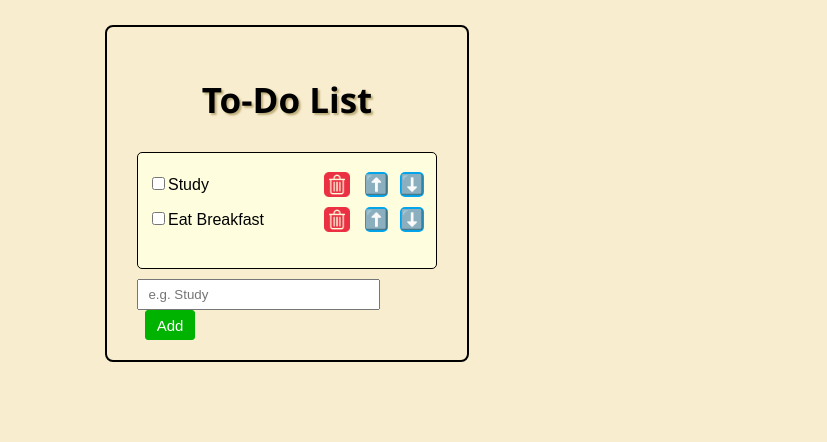
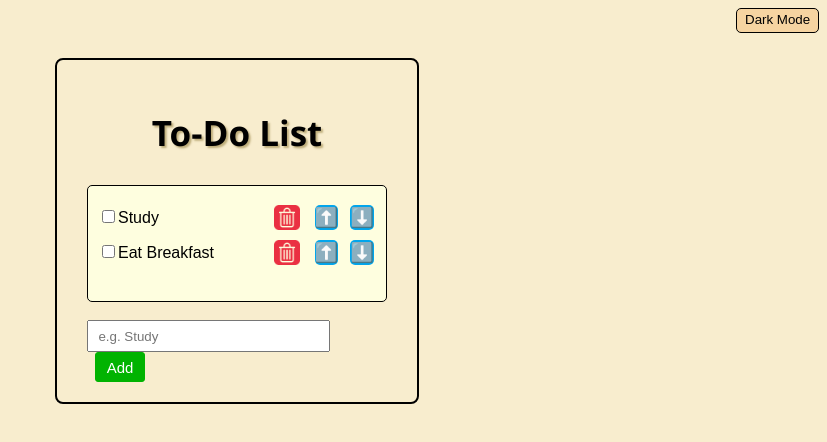
Before and after one commit to Niduka292/ToDoList, a React (Vite) app in the folder to-do-list-app/: page / in a window 1280 px wide. Shown: the top 442 px of the page, without its empty margins (453-1280 px from the left). Built offline with nearby package versions, Linux system fonts and the light colour scheme.

Commit message:
Add feature to switch themes and add final touches

```diff
--- a/to-do-list-app/src/ToDoList.jsx
+++ b/to-do-list-app/src/ToDoList.jsx
@@ -1,4 +1,4 @@
-import React, { useState } from "react";
+import React, { useEffect, useState } from "react";
 import trashIcon from "./assets/deleteIcon.png"
 
 function ToDoList() {
@@ -8,6 +8,21 @@ function ToDoList() {
         { id: 2, taskName: "Eat Breakfast", isChecked: false },
     ]);
     const [userInput, setUserInput] = useState("");
+    const [isDarkTheme, setIsDarkTheme] = useState(false);
+    const [themeOption, setThemeOption] = useState("Dark Mode")
+
+    function handleThemeToggle(){
+        setIsDarkTheme(!isDarkTheme);
+
+    }
+
+    useEffect(() => {
+        setThemeOption(isDarkTheme ? "Light Mode" : "Dark Mode");
+    },[isDarkTheme]);
+
+    useEffect(() => {
+        document.body.classList.toggle("dark", isDarkTheme);
+    },[isDarkTheme]);
 
     function handleInput(event) {
         setUserInput(event.target.value);
@@ -24,7 +39,7 @@ function ToDoList() {
             const checked = tasks.filter(task => task.isChecked);
             const unchecked = tasks.filter(task => !task.isChecked);
 
-            const updatedTasks = [...unchecked,newTask,...checked];
+            const updatedTasks = [...unchecked, newTask, ...checked];
             setTasks(updatedTasks);
             setUserInput("");
 
@@ -32,15 +47,15 @@ function ToDoList() {
     }
 
     function removeTask(id) {
-        const updated = tasks.filter((_, i) => i !== id);
+        const updated = tasks.filter(task => task.id !== id);
         setTasks(updated);
     }
 
     function moveTaskUp(index) {
         const updatedTasks = [...tasks];
-        if(index > 0){
-            [updatedTasks[index],updatedTasks[index - 1]]=
-            [updatedTasks[index - 1],updatedTasks[index]];
+        if (index > 0) {
+            [updatedTasks[index], updatedTasks[index - 1]] =
+                [updatedTasks[index - 1], updatedTasks[index]];
             setTasks(updatedTasks);
         }
 
@@ -49,18 +64,18 @@ function ToDoList() {
 
     function moveTaskDown(index) {
         const updatedTasks = [...tasks];
-        if(index < tasks.length - 1){
-            [updatedTasks[index + 1],updatedTasks[index]]=
-            [updatedTasks[index],updatedTasks[index + 1]];
+        if (index < tasks.length - 1) {
+            [updatedTasks[index + 1], updatedTasks[index]] =
+                [updatedTasks[index], updatedTasks[index + 1]];
             setTasks(updatedTasks);
 
-        }else{
+        } else {
             setTasks(updatedTasks);
         }
     }
 
     function handleTaskCheck(index) {
-        const updated = tasks.map((task,i) =>
+        const updated = tasks.map((task, i) =>
             i === index ? { ...task, isChecked: !task.isChecked } : task
         );
         const rendered = [
@@ -72,6 +87,12 @@ function ToDoList() {
     }
 
     return (
+        <>
+            <div className="header-div">
+                <button className="theme-toggle"
+                        onClick={handleThemeToggle}
+                >{themeOption}</button>
+            </div>
             <div className="to-do-list-container">
                 <h2 className="title">To-Do List</h2>
                 <div className="display-tasks">
@@ -88,8 +109,8 @@ function ToDoList() {
                                     ></input>
 
                                     <span className="task-text" style={{
-                                    color: task.isChecked ? "grey" : "black",
-                                    textDecoration: task.isChecked ? "line-through" : "none"
+                                        textDecoration: task.isChecked ? "line-through" : "none",
+                                        color: task.isChecked ? "grey":""
                                     }}>
                                         {task.taskName}
                                     </span>
@@ -119,7 +140,7 @@ function ToDoList() {
                         onChange={handleInput}
                         type="text"
                         onKeyDown={(e) => {
-                        if(e.key === 'Enter'){
+                            if (e.key === 'Enter') {
                                 addTask();
                             }
                         }}
@@ -127,7 +148,7 @@ function ToDoList() {
                     <button className="add-task-button" onClick={addTask}>Add</button>
                 </div>
             </div>
-
+        </>
     )
 
 }
--- a/to-do-list-app/src/index.css
+++ b/to-do-list-app/src/index.css
@@ -1,17 +1,15 @@
-li{
-    display: flex;
-    align-items: center;
-    gap: 10px;
-    margin-bottom: 5px;
-}
-
 body{
     font-family: Arial, Helvetica, sans-serif;
     background-color: rgb(248, 237, 206);
 }
 
+body.dark{
+    background-color: rgb(2, 0, 27);
+    color: white;
+}
+
 .to-do-list-container{
-    margin-left: 550px;
+    margin-left: 500px;
     width: 300px;
     padding: 20px 30px;
     border: 2px solid black;
@@ -20,21 +18,55 @@ body{
 
 }
 
+body.dark .to-do-list-container{
+    border: 1px solid rgba(3, 97, 204, 0.997);
+}
+
 .display-tasks{
     border: 1px solid black;
     padding: 0px 10px;
-    margin-bottom: 10px;
+    margin-bottom: 18px;
     border-radius: 5px;
     background-color: rgb(254, 254, 223);
+}
+
+body.dark .display-tasks{
+    border: 1px solid rgba(3, 97, 204, 0.997);
+    background-color: rgb(8, 7, 58);
+
 }
 
 .task-row{
     width: 180px;
 }
 
+li{
+    display: flex;
+    align-items: center;
+    gap: 10px;
+    margin-bottom: 5px;
+}
+
+body.dark li{
+    color: white;
+}
+
 .new-task{
-    height: 25px;
+    height: 26px;
     width: 235px;
+
+}
+
+body.dark .new-task{
+    background-color: rgb(0, 0, 75);
+    border: rgb(0, 33, 165);
+    color: white;
+    font-size: 14px;
+
+}
+
+body.dark .new-task::placeholder{
+    color: rgb(103, 134, 160);
 }
 
 .title{
@@ -86,7 +118,13 @@ body{
 .task-text{
     height: 28px;
     margin-top: 4px;
+    color: black;
 }
+
+body.dark .task-text{
+    color: white;
+}
+
 
 .add-task-button{
     background-color: rgb(1, 179, 1);
@@ -111,3 +149,26 @@ body{
     accent-color: rgb(0, 137, 0);
     border: solid rgb(6, 138, 6);
 }
+
+.theme-toggle{
+    display: flex;
+    margin-left: auto;
+    background-color: rgb(246, 212, 161);
+    height: 25px;
+    width: 83px;
+    text-align: center;
+    border: none;
+    border-radius: 5px;
+    border: 1px solid black;
+    padding-right: 0px;
+    padding-left: 8px;
+    padding-top: 3px;
+
+}
+
+body.dark .theme-toggle{
+    background-color: rgb(2, 2, 81);
+    border: 1px solid rgb(13, 58, 131);
+    color: white;
+
+}
```
Lines whose indentation alone changed are shown as unchanged.
